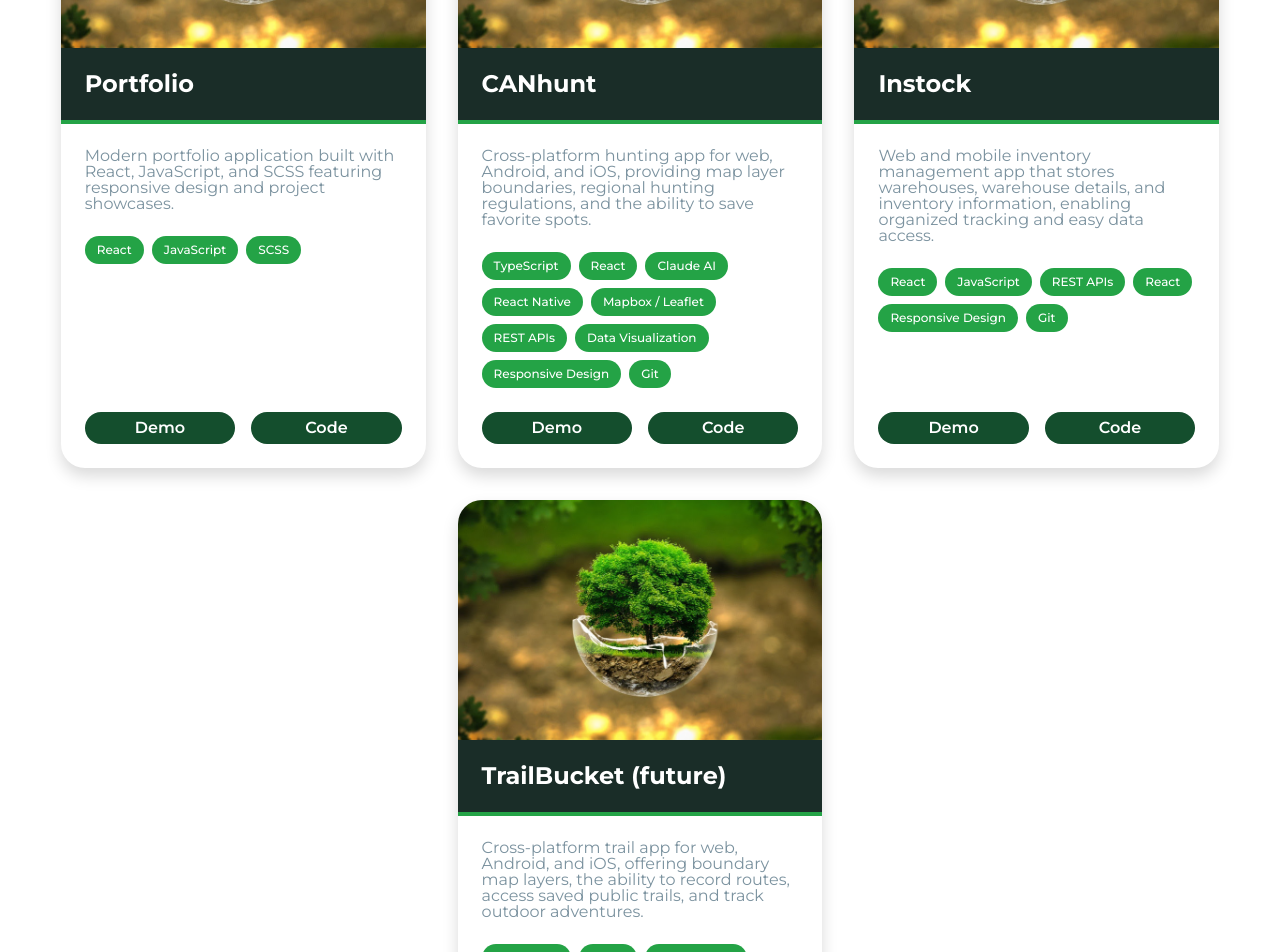
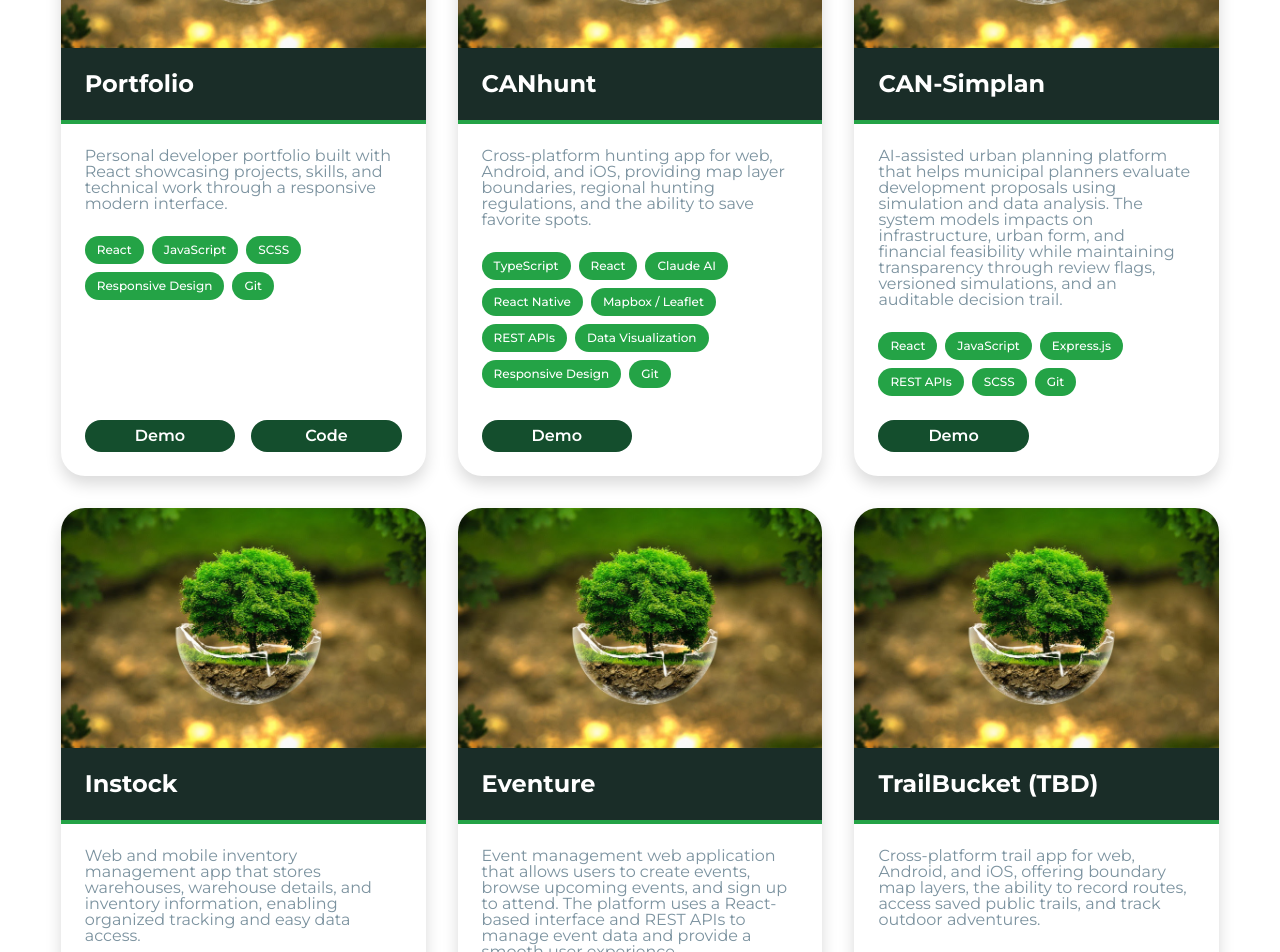
Before and after one commit to hellsten/jessicahellsten-website, a React (Vite) app: page / in a window 1280 px wide. Shown: the part 420-1372 px from the top of the page. Built offline with nearby package versions, Linux system fonts and the light colour scheme.

Commit message:
Modified project.js items and Added remove demo or code link if href=#

```diff
--- a/src/assets/data/projects.js
+++ b/src/assets/data/projects.js
@@ -3,11 +3,11 @@ import defaultImage from "../images/default.jpg";
 const projects = [
   {
     id: "portfolio",
+    title: "Portfolio",
     image: defaultImage,
-    title: "Portfolio",
     intro:
-      "Modern portfolio application built with React, JavaScript, and SCSS featuring responsive design and project showcases.",
-    skills: ["React", "JavaScript", "SCSS"],
+      "Personal developer portfolio built with React showcasing projects, skills, and technical work through a responsive modern interface.",
+    skills: ["React", "JavaScript", "SCSS", "Responsive Design", "Git"],
     demoLink: "https://jessicahellsten.com",
     codeLink: "https://github.com/hellsten/jessicahellsten-website.git",
   },
@@ -32,6 +32,16 @@ const projects = [
     codeLink: "#",
   },
   {
+    id: "cansimplan",
+    image: defaultImage,
+    title: "CAN-Simplan",
+    intro:
+      "AI-assisted urban planning platform that helps municipal planners evaluate development proposals using simulation and data analysis. The system models impacts on infrastructure, urban form, and financial feasibility while maintaining transparency through review flags, versioned simulations, and an auditable decision trail.",
+    skills: ["React", "JavaScript", "Express.js", "REST APIs", "SCSS", "Git"],
+    demoLink: "https://www.jenniferyaya.ca/can-simplan.html",
+    codeLink: "#",
+  },
+  {
     id: "instock",
     image: defaultImage,
     title: "Instock",
@@ -49,9 +59,19 @@ const projects = [
     codeLink: "#",
   },
   {
+    id: "eventure",
+    image: defaultImage,
+    title: "Eventure",
+    intro:
+      "Event management web application that allows users to create events, browse upcoming events, and sign up to attend. The platform uses a React-based interface and REST APIs to manage event data and provide a smooth user experience.",
+    skills: ["React", "JavaScript", "REST APIs", "SCSS", "Git"],
+    demoLink: "#",
+    codeLink: "#",
+  },
+  {
     id: "trailbucket",
     image: defaultImage,
-    title: "TrailBucket (future)",
+    title: "TrailBucket (TBD)",
     intro:
       "Cross-platform trail app for web, Android, and iOS, offering boundary map layers, the ability to record routes, access saved public trails, and track outdoor adventures.",
     skills: [
--- a/src/components/Projects/Projects.scss
+++ b/src/components/Projects/Projects.scss
@@ -105,5 +105,8 @@
         padding: 0.6rem 1.1rem;
       }
     }
+    a[href="#"]{
+      background: $color-white;
+    }
   }
 }
```
